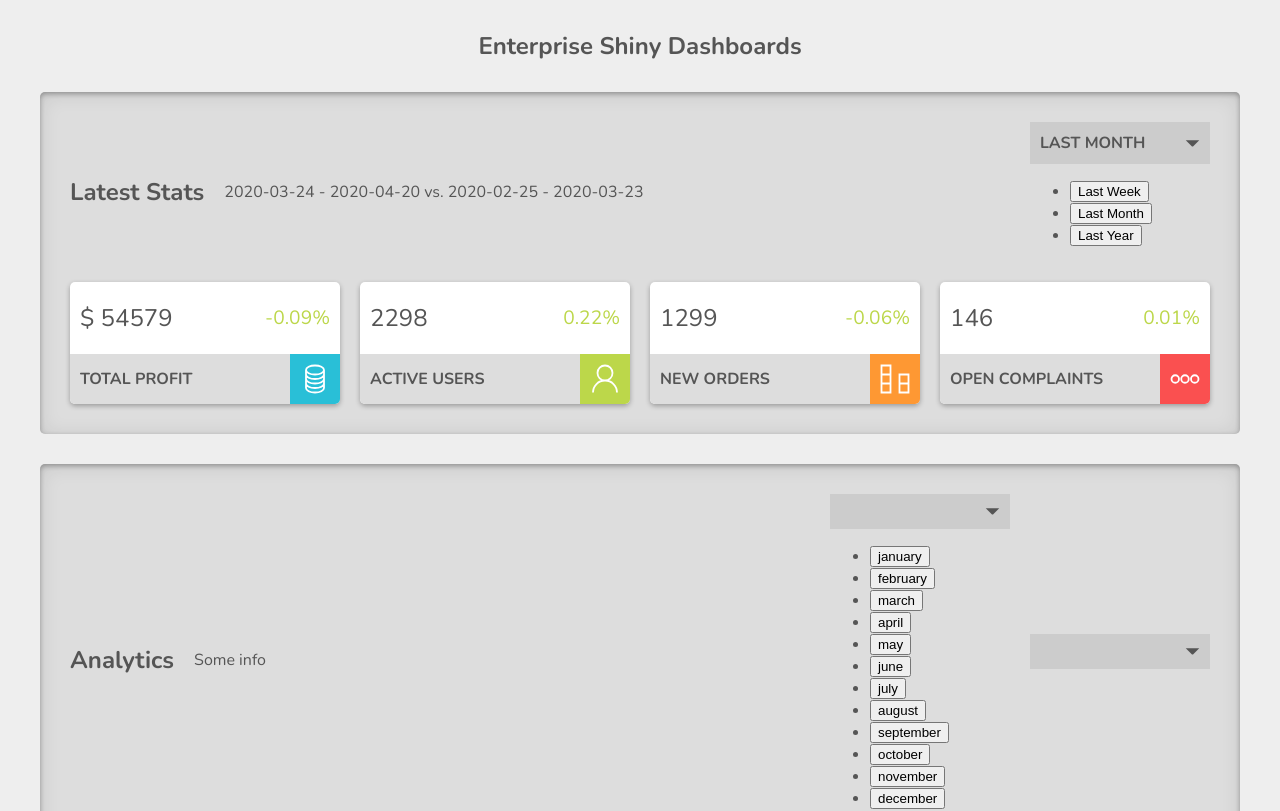
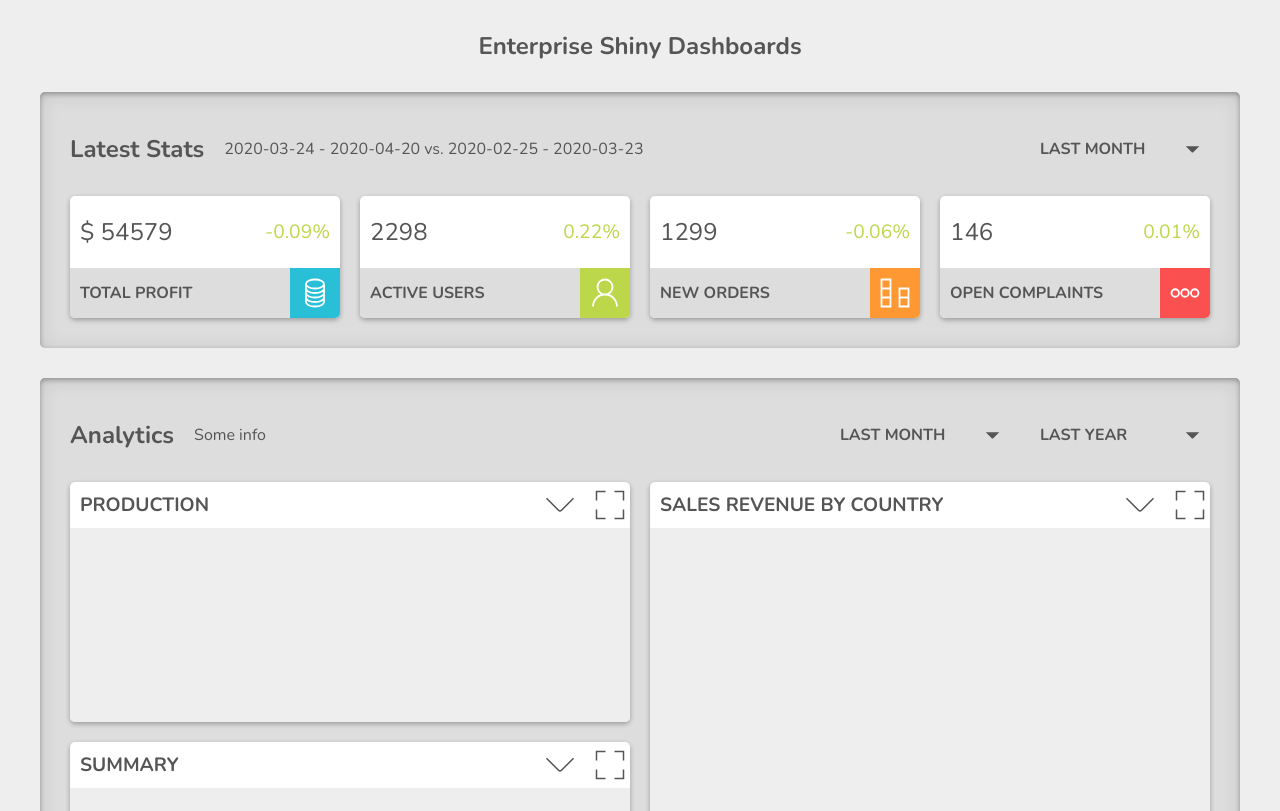
Before and after one commit to jchojna/dashboard, a React (Create React App) app: page / in a window 1280 px wide. Shown: the top 811 px of the page. Built offline with nearby package versions, Linux system fonts and the light colour scheme.

Commit message:
feat: add show/hide dropdowns functionality

```diff
--- a/src/components/App.js
+++ b/src/components/App.js
@@ -26,6 +26,11 @@ class App extends Component {
       },
     };
   }
+
+  componentDidMount = () => {
+    const {period} = this.state.stats;
+    this.handleStats(period);
+  };
 
   handleStats = (period) => {
     const {data} = this.state;
@@ -64,9 +69,8 @@ class App extends Component {
     this.setState({stats});
   };
 
-  componentDidMount = () => {
-    const {period} = this.state.stats;
-    this.handleStats(period);
+  handleAnalytics = (period) => {
+    console.log(period);
   };
 
   render() {
@@ -113,15 +117,28 @@ class App extends Component {
           })}
         </section>
         <section className="App__section App__section--analytics">
+          {/* ANALYTICS HEADER */}
           <header className="App__header App__header--analytics">
             <h2 className="App__heading">Analytics</h2>
             <p className="App__range">Some info</p>
-            <Dropdown id="month" label="" />
-            <Dropdown id="latestStats" label="" />
+            <Dropdown
+              id="month"
+              period="month"
+              onMenuClick={this.handleAnalytics}
+            />
+            <Dropdown
+              id="year"
+              period="year"
+              onMenuClick={this.handleAnalytics}
+            />
           </header>
+
+          {/* ANALYTICS VISUAL PANELS WITH CHARTS */}
           <VisualPanel id="production" heading="Production" />
           <VisualPanel id="sales" heading="Sales Revenue By Country" />
           <VisualPanel id="summary" heading="Summary" />
+
+          {/* ANALYTICS FOOTER */}
           <footer className="App__footer">
             <p className="App__info">Some info</p>
             <Button id="export" />
--- a/src/components/Dropdown.js
+++ b/src/components/Dropdown.js
@@ -8,12 +8,23 @@ class Dropdown extends Component {
   constructor(props) {
     super(props);
     this.state = {
-      isOpen: true,
+      isOpen: false,
     };
   }
 
+  handleDropdown = () => {
+    this.setState(prevState => ({
+      isOpen: !prevState.isOpen
+    }));
+  }
+
+  handleMenu = (item) => {
+    this.handleDropdown();
+    this.props.onMenuClick(item);
+  }
+
   renderMenu = () => {
-    const {id, onMenuClick} = this.props;
+    const {id} = this.props;
     const menuList =
       id === "stats" ? Object.keys(statsPeriods) : id === "month" ? months : [];
 
@@ -24,9 +35,7 @@ class Dropdown extends Component {
 
           return (
             <li key={item}>
-              <button onClick={() => onMenuClick(item)}>
-                {label}
-              </button>
+              <button onClick={() => this.handleMenu(item)}>{label}</button>
             </li>
           );
         })}
@@ -41,7 +50,7 @@ class Dropdown extends Component {
 
     return (
       <div className="Dropdown">
-        <button className="Dropdown__button">
+        <button className="Dropdown__button" onClick={this.handleDropdown}>
           <span className="Dropdown__label">{label}</span>
           <Icon id="dropdown" />
         </button>
--- a/src/scss/Dropdown.scss
+++ b/src/scss/Dropdown.scss
@@ -6,10 +6,13 @@
   &__button {
     @include button;
     align-items: center;
-    background-color: #ccc;
     display: flex;
     justify-content: space-between;
     min-width: 180px;
     padding: 10px;
+
+    &:hover {
+      background-color: #ccc;
+    }
   }
 }
```
